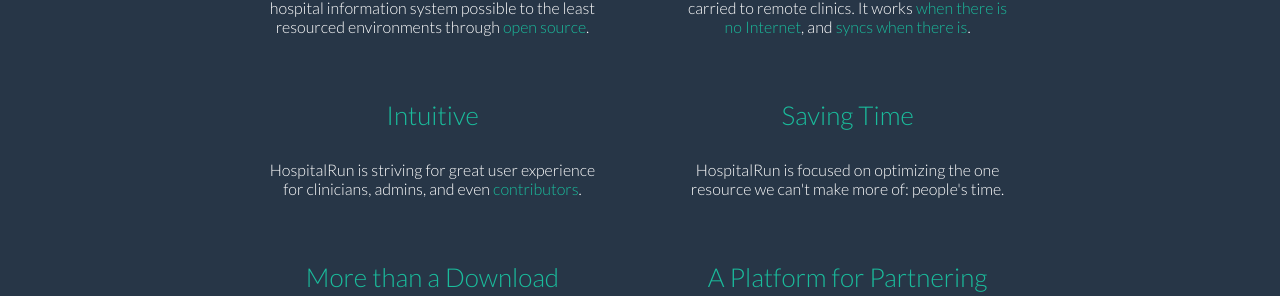
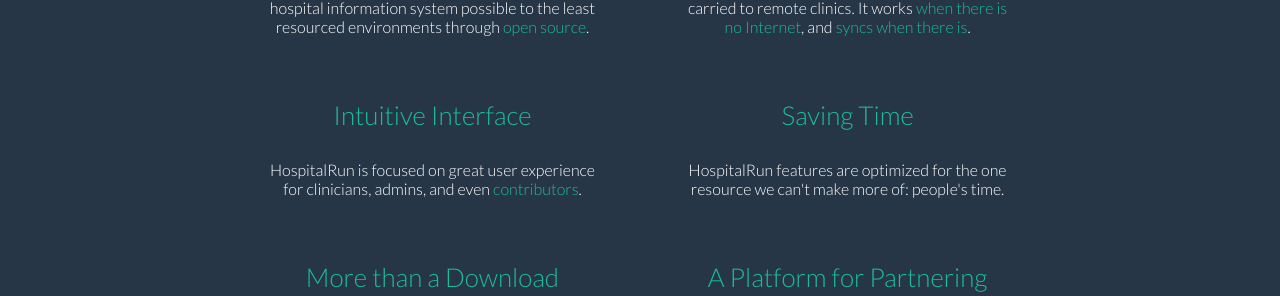
Before and after one commit to HospitalRun/hospitalrun.io, a Jekyll site: the page built from index.html, in a window 1280 px wide. Shown: the part 943-1239 px from the top of the page. Built offline with Jekyll 4.4.1, drawn with Linux system fonts in a browser that asks for light colours.

Commit message:
language adjustments

```diff
--- a/_includes/home/product-summary.html
+++ b/_includes/home/product-summary.html
@@ -20,13 +20,13 @@
       <div class="feature-row">
 
         <div class="feature-item">
-          <h3 class="feature-heading">Intuitive</h3>
-          <p class="description">HospitalRun is striving for great user experience for clinicians, admins, and even <a href="https://github.com/HospitalRun/hospitalrun-frontend/blob/master/README.md" target="_blank">contributors</a>.</p>
+          <h3 class="feature-heading">Intuitive Interface</h3>
+          <p class="description">HospitalRun is focused on great user experience for clinicians, admins, and even <a href="https://github.com/HospitalRun/hospitalrun-frontend/blob/master/README.md" target="_blank">contributors</a>.</p>
         </div>
 
         <div class="feature-item">
           <h3 class="feature-heading">Saving Time</h3>
-          <p class="description">HospitalRun is focused on optimizing the one resource we can't make more of: people's time.</p>
+          <p class="description">HospitalRun features are optimized for the one resource we can't make more of: people's time.</p>
         </div>
 
       </div>
```
